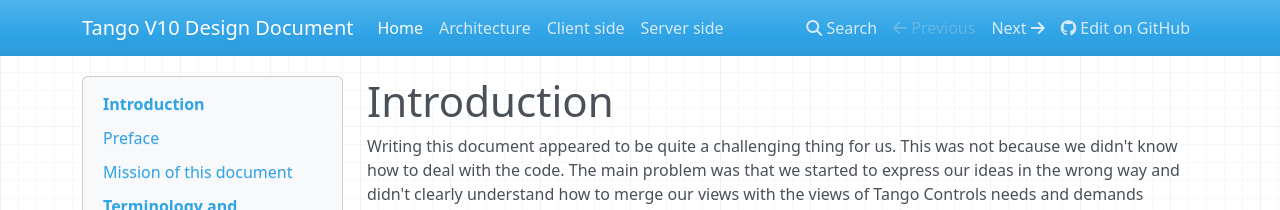
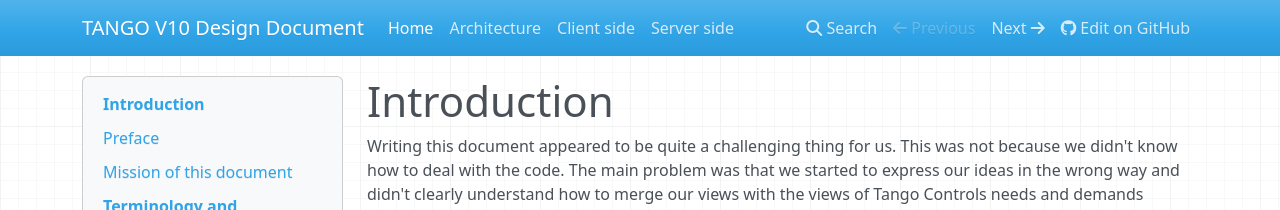
Before and after one commit to Ingvord/tango-v10-design-doc, an MkDocs documentation site: the page built from docs/index.md, in a window 1280 px wide. Shown: the top 210 px of the page. Built offline with MkDocs 1.6.1, drawn with Linux system fonts in a browser that asks for light colours; nearby versions of some CDN libraries.

```diff
--- a/mkdocs.yml
+++ b/mkdocs.yml
@@ -1,4 +1,4 @@
-site_name: Tango V10 Design Document
+site_name: TANGO V10 Design Document
 repo_url: https://github.com/ingvord/tango-v10-design-doc
 
 #theme: readthedocs
```
